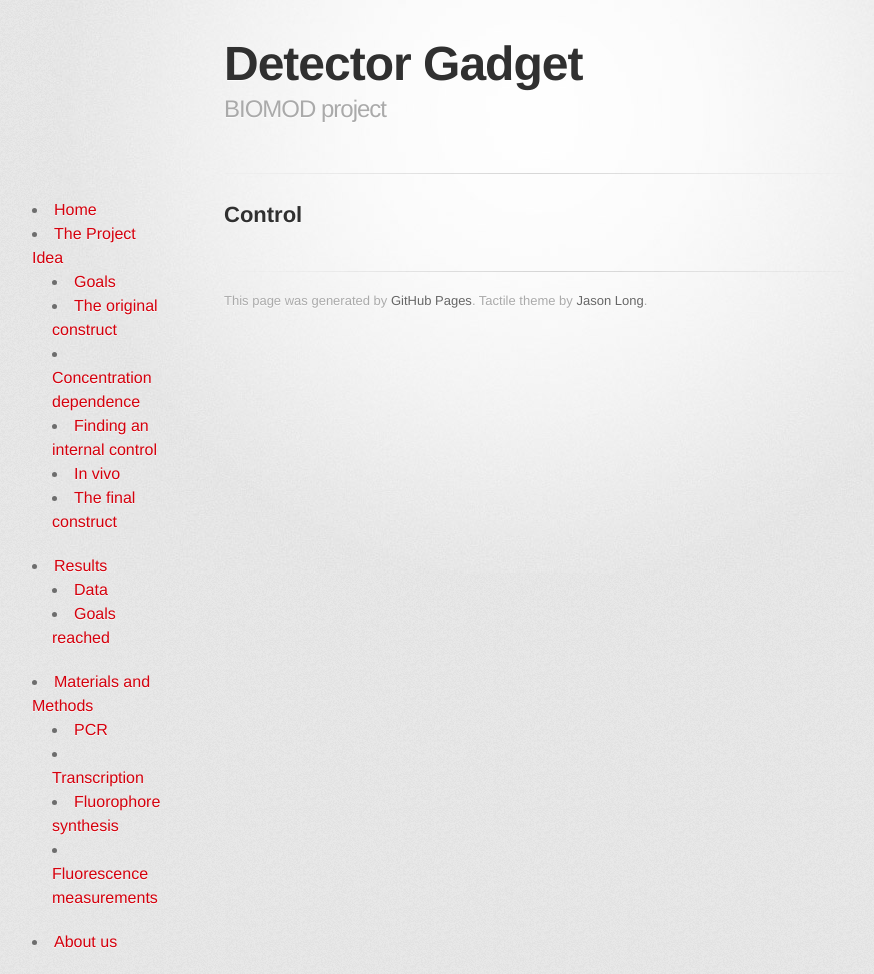
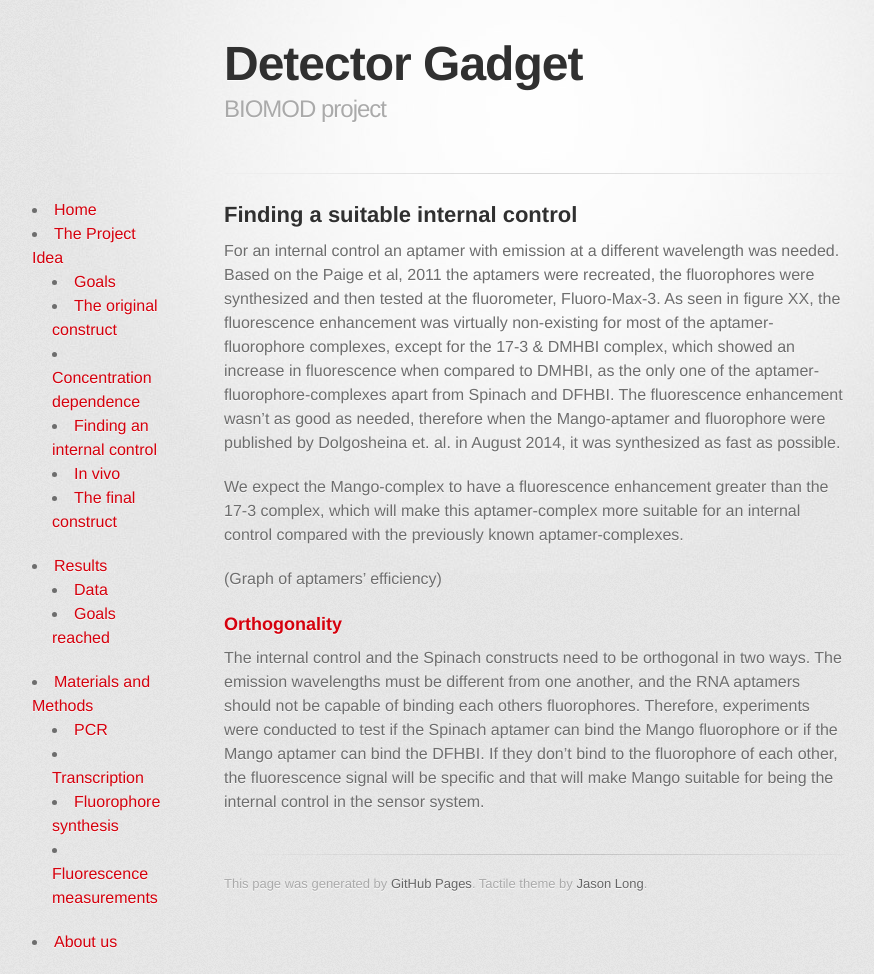
Before and after one commit to detectorgadget/detectorgadget.github.io, a Jekyll site: the page built from mangocontrol.md, in a window 1280 px wide. Shown: the whole page, without its empty margins (106-980 px from the left). Built offline with Jekyll 4.4.1, drawn with Linux system fonts in a browser that asks for light colours; some web fonts are replaced.

Commit message:
Put in all about controls

```diff
--- a/mangocontrol.md
+++ b/mangocontrol.md
@@ -1,4 +1,13 @@
 ---
 layout: default
 ---
-## Control
+##Finding a suitable internal control
+For an internal control an aptamer with emission at a different wavelength was needed. Based on the Paige et al, 2011 the aptamers were recreated, the fluorophores were synthesized and then tested at the fluorometer, Fluoro-Max-3. As seen in figure XX, the fluorescence enhancement was virtually non-existing for most of the aptamer-fluorophore complexes, except for the 17-3 & DMHBI complex, which showed an increase in fluorescence when compared to DMHBI, as the only one of the aptamer-fluorophore-complexes apart from Spinach and DFHBI. The fluorescence enhancement wasn’t as good as needed, therefore when the Mango-aptamer and fluorophore were published by Dolgosheina et. al. in August 2014, it was synthesized as fast as possible.
+
+We expect the Mango-complex to have a fluorescence enhancement greater than the 17-3 complex, which will make this aptamer-complex more suitable for an internal control compared with the previously known aptamer-complexes.
+
+
+ (Graph of aptamers' efficiency)
+
+###Orthogonality
+The internal control and the Spinach constructs need to be orthogonal in two ways. The emission wavelengths must be different from one another, and the RNA aptamers should not be capable of binding each others fluorophores. Therefore, experiments were conducted to test if the Spinach aptamer can bind the Mango fluorophore or if the Mango aptamer can bind the DFHBI. If they don’t bind to the fluorophore of each other, the fluorescence signal will be specific and that will make Mango suitable for being the internal control in the sensor system.
```
